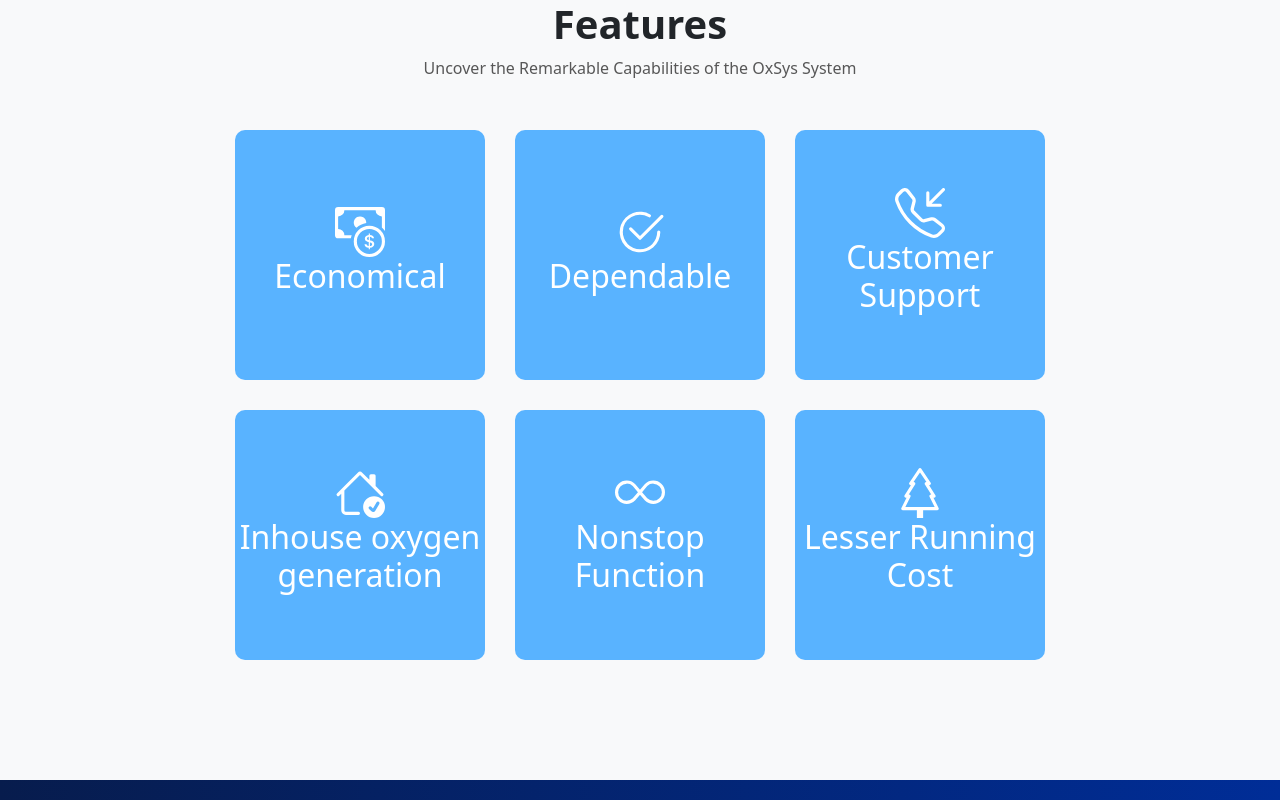
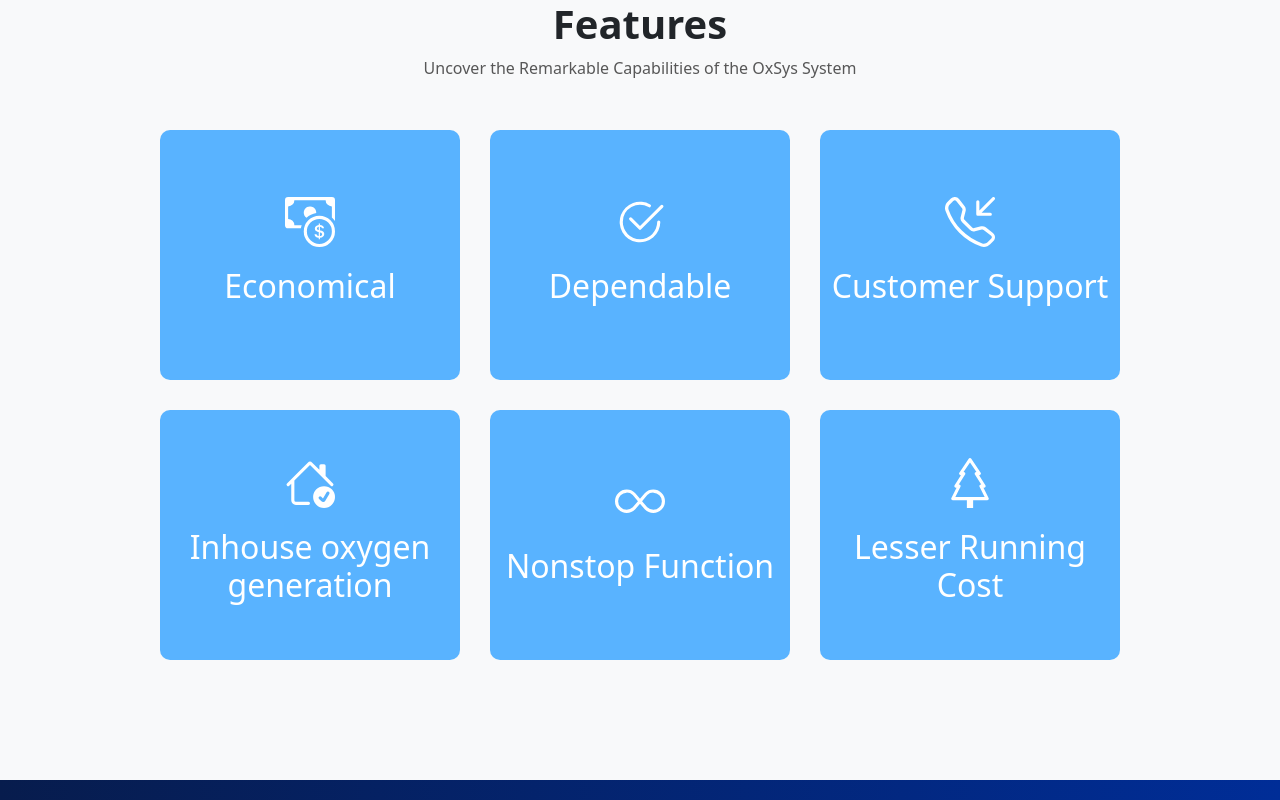
Before and after one commit to curiousdilip/oxsys.in, a Next.js app: page / in a window 1280 px wide. Shown: the part 920-1720 px from the top of the page. Built offline with nearby package versions, Linux system fonts and the light colour scheme.

Commit message:
optimized and footer added

```diff
--- a/app/components/Footer.js
+++ b/app/components/Footer.js
@@ -35,6 +35,15 @@
                             </ul>
                         </div>
                     </div>
+                    <div className="row bfooter ">
+                        <div className="col-md-6 copy">
+                            <p>OXSYS – 2023 © All rights reserved</p>
+                        </div>
+                        <div className="col-md-6 flinks">
+                            <a href="#">Privacy Policy</a>
+                            <a href="#">Privacy Policy</a>
+                        </div>
+                    </div>
                 </div >
             </footer >
         </>
--- a/app/components/Product.js
+++ b/app/components/Product.js
@@ -12,7 +12,7 @@
     const product = [
         {
             id: 1,
-            pMainImg: "/assets/img/product/oxsys main product.png",
+            pMainImg: "/assets/img/product/oxsys-main-product.png",
             oxyPure: " 93 ± 3%",
             outFlow: "120 LPM",
             opTemp: "10°C to 52°C",
@@ -103,7 +103,9 @@
                                         alt="Product Image"
                                         width={500}
                                         height={420}
-                                        layout="contain"
+                                        style={{
+                                            objectFit: "contain",
+                                        }}
                                     />
                                 </SwiperSlide>
                             ))}
--- a/app/components/box.js
+++ /dev/null
@@ -1,121 +0,0 @@
-import React from 'react';
-import Image from 'next/image';
-import "./box.css";
-
-export default function Box() {
-    const box = [
-        {
-            id: 1,
-            cardImg: "/assets/img/economical.svg",
-            cardImgAlt: "Economical",
-            cardTitle: "Economical  ",
-            cardDescription: "Running cost way less than an oxygen plant, as well as oxygen cylinders"
-        },
-        {
-            id: 2,
-            cardImg: "/assets/img/quick-install.svg",
-            cardImgAlt: "Quick Installation",
-            cardTitle: "Quick Installation",
-            cardDescription: "gets installed within few hours unlike oxygen plants"
-        }, {
-            id: 3,
-            cardImg: "/assets/img/support.svg",
-            cardImgAlt: "Customer Support",
-            cardTitle: "Customer Support",
-            cardDescription: "we provide the best after sales service in the market"
-        }, {
-            id: 4,
-            cardImg: "/assets/img/in-house.svg",
-            cardImgAlt: "Inhouse oxygen generation",
-            cardTitle: "Inhouse oxygen generation",
-            cardDescription: "reduce dependency on oxygen cylinders"
-        }, {
-            id: 5,
-            cardImg: "/assets/img/nonstop.svg",
-            cardImgAlt: "Nonstop Function",
-            cardTitle: "Nonstop Function",
-            cardDescription: "works 24 hours a day 365 day a year"
-        }
-        , {
-            id: 6,
-            cardImg: "/assets/img/dependable.svg",
-            cardImgAlt: "Dependable",
-            cardTitle: "Dependable",
-            cardDescription: "if one unit fails the equipment doesn't stop"
-        }
-        , {
-            id: 7,
-            cardImg: "/assets/img/high-pressure.svg",
-            cardImgAlt: "High Pressure",
-            cardTitle: "High Pressure",
-            cardDescription: "can produce 4 to 7 bars of pressure"
-        }
-        , {
-            id: 8,
-            cardImg: "/assets/img/customizable.svg",
-            cardImgAlt: "Customizable",
-            cardTitle: "Customizable",
-            cardDescription: "can be tailored the requirement of the hospital"
-        }, {
-            id: 9,
-            cardImg: "/assets/img/portable.svg",
-            cardImgAlt: "Portable",
-            cardTitle: "Portable",
-            cardDescription: "can be shifted to any desired place, any time"
-        }
-        , {
-            id: 10,
-            cardImg: "/assets/img/durable.svg",
-            cardImgAlt: "long lasting ",
-            cardTitle: "long lasting ",
-            cardDescription: "designed to last for 18 to 20 years"
-        }
-        , {
-            id: 11,
-            cardImg: "/assets/img/eco-friendly.svg",
-            cardImgAlt: "Eco Friendly",
-            cardTitle: "Eco Friendly ",
-            cardDescription: "consume less energy than an oxygen plant"
-        }, {
-            id: 12,
-            cardImg: "/assets/img/low-maintainance.svg",
-            cardImgAlt: "Low Maintainance",
-            cardTitle: "Low Maintainance",
-            cardDescription: "The maintainance is way lesser than an oxygen plant"
-        }, {
-            id: 13,
-            cardImg: "/assets/img/safety.svg",
-            cardImgAlt: "Safety",
-            cardTitle: "Safety",
-            cardDescription: "machine has low pressure alarm and a fire alarms"
-        }, {
-            id: 14,
-            cardImg: "/assets/img/shortest-lead-time.svg",
-            cardImgAlt: "Shortest Lead Time ",
-            cardTitle: "Shortest Lead Time ",
-            cardDescription: "ready to deliver within 3 days"
-        }
-    ];
-
-    return (
-        <>
-            {box.map((item) => (
-                <div className="box" key={item.id}>
-                    <div className="imgBox">
-                        <Image
-                            src={item.cardImg}
-                            width={50}
-                            height={50}
-                            alt={item.cardImgAlt}
-                        />
-                        {/* <h2>{item.cardTitle}</h2> */}
-                    </div>
-                    <div className="content">
-                        <h2>{item.cardTitle}</h2>
-                        <p>{item.cardDescription}</p>
-                    </div>
-                </div>
-            ))}
-        </>
-    );
-}
--- a/app/components/cardbox.css
+++ b/app/components/cardbox.css
@@ -26,10 +26,12 @@
     justify-content: center;
     align-items: center;
     flex-direction: column;
+    padding: 10px;
 }
 
 .thefront h2 {
     text-align: center;
+    margin-top: 20px;
 }
 
 .theback {
--- a/app/globals.css
+++ b/app/globals.css
@@ -136,3 +136,47 @@
     list-style: none;
     padding-left: 0;
 }
+
+footer .bfooter {
+    padding-top: 20px;
+    margin-top: 20px;
+    display: flex;
+    justify-content: space-between;
+    border-top: 1px solid white;
+}
+
+footer .bfooter p {
+    font-size: 12px;
+    margin: 0;
+}
+
+footer .bfooter .copy {
+    text-align: left;
+}
+
+footer .bfooter .flinks {
+    text-align: right;
+}
+
+footer .bfooter .flinks a {
+    font-size: 12px;
+    text-decoration: none;
+    color: white;
+    margin-right: 20px;
+}
+
+footer .bfooter .flinks a:last-child {
+
+    margin-right: 0;
+}
+
+@media (max-width:768px) {
+
+    footer .bfooter .copy {
+        text-align: center;
+    }
+
+    footer .bfooter .flinks {
+        text-align: center;
+    }
+}
--- a/app/home.css
+++ b/app/home.css
@@ -78,6 +78,10 @@
     justify-content: center;
 }
 
+#features .boxes .thecard {
+    width: 300px;
+}
+
 #testimonials {
     height: 100vh;
     padding: 120px 0;
@@ -151,6 +155,11 @@
     margin-bottom: 120px;
 }
 
+#products .product-box .swiper-slide {
+    text-align: center;
+}
+
+
 #products .product-box:last-child {
     margin-bottom: 0;
 }
@@ -205,12 +214,11 @@
 
 #certifications .certificates {
 
-    gap: 0;
+    gap: 30px;
     display: grid;
     grid-template-columns: repeat(3, 1fr);
     place-items: center;
-    justify-content: center;
-    /* grid-template-rows: repeat(5, 1fr); */
+    justify-content: end;
 
 }
 
@@ -321,7 +329,7 @@
     }
 
     #testimonials .reviews .review-box {
-        margin: 0 20px;
+        margin: 0 45px;
     }
 
     #products {
@@ -340,8 +348,20 @@
         display: none;
     }
 
+    #certifications {
+        padding: 60px 0;
+    }
+
     #certifications .certificates {
         grid-template-columns: auto;
+    }
+
+    #clients {
+        padding: 60px 0;
+    }
+
+    #clients .swiper-slide {
+        text-align: center;
     }
 
     #faq {
@@ -352,12 +372,22 @@
         padding: 60px 0;
     }
 
+    #gallery .gallery img {
+        object-fit: contain;
+        width: 250px;
+        height: 300px;
+        border-radius: 20px;
+
+    }
+
     #compare {
         padding: 60px 0;
     }
 
     #compare img {
         filter: drop-shadow(10px 10px 10px rgba(0, 0, 0, 0.5));
+        max-width: 100%;
+        height: auto;
     }
 
     #compare .our-generator h2 {
--- a/app/layout.js
+++ b/app/layout.js
@@ -2,7 +2,7 @@
 import "./globals.css";
 import "bootstrap/dist/css/bootstrap.min.css";
 import Head from "next/head";
-import ogImage from "../public/assets/img/product/oxsys main product.png"
+import ogImage from "../public/assets/img/product/oxsys-main-product.png"
 
 export default function RootLayout({ children }) {
   return (
--- a/app/page.js
+++ b/app/page.js
@@ -3,12 +3,12 @@
 import Image from "next/image";
 import Header from "./components/Header";
 import "./home.css";
-import oxsysProduct from "../public/assets/img/product/oxsys main product.png";
-import faqImg from "../public/assets/img/product/oxsys main product.png";
+import oxsysProduct from "../public/assets/img/product/oxsys-main-product.png";
+import faqImg from "../public/assets/img/product/oxsys-main-product.png";
 
 import oxyGen from "../public/assets/img/product/amcoxygenerator.png";
 import PSA from "../public/assets/img/Conventional-PSA-Plant.png";
-import Box from "./components/box";
+
 import CardBox from "./components/cardBox";
 import Footer from "./components/Footer";
 import Product from "./components/Product";
@@ -63,6 +63,7 @@
                   src={oxsysProduct}
                   alt="Product"
                   className="img-fluid"
+                  priority={true}
                   width={500}
                   height={500}
                 />
@@ -176,7 +177,7 @@
                     <Image key={index}
                       src={item.src}
                       alt={item.alt}
-                      width={300}
+                      width={290}
                       height={400}
                       style={{
                         objectFit: "scale-down",
```
Also changed, not shown: app/components/box.css (deleted, +0 -99 lines), public/assets/img/product/oxsys-main-product.png (renamed from public/assets/img/product/oxsys main product.png).
